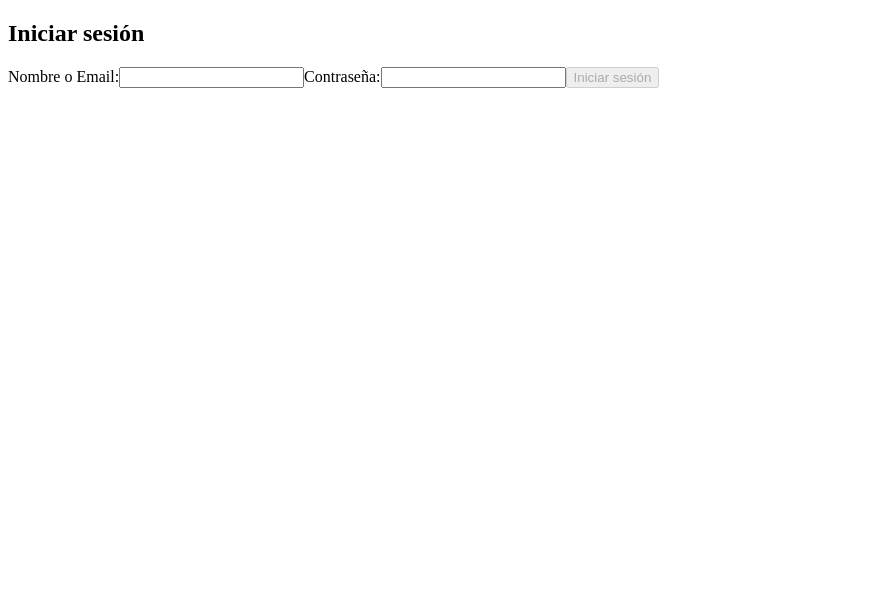
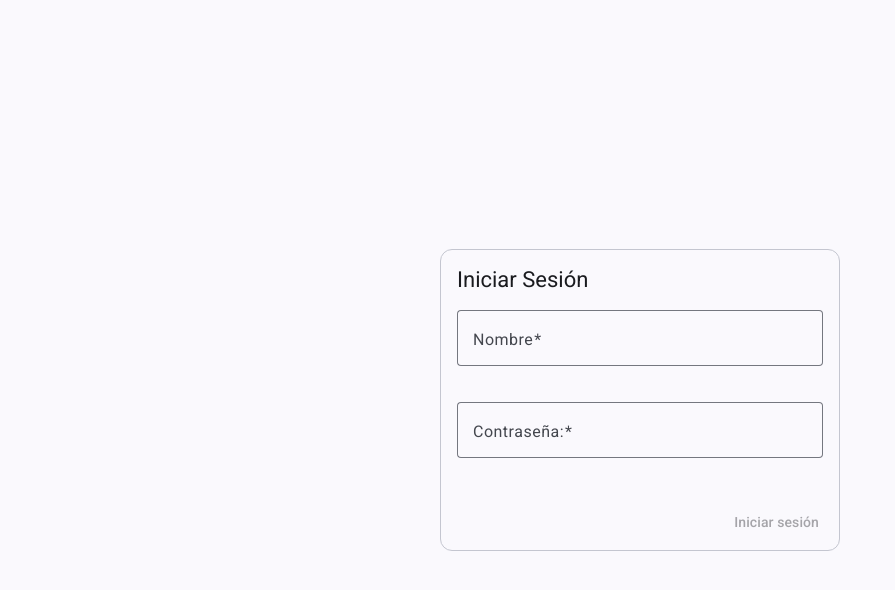
Before and after one commit to DavidArenas55/MOMENTUM_FRONTEND, an Angular app: page /login in a window 1280 px wide. Shown: the top 590 px of the page, without its empty margins (0-895 px from the left). Built offline with nearby package versions, Linux system fonts and the light colour scheme.

Commit message:
canviar login per fer servir components material

```diff
--- a/angular.json
+++ b/angular.json
@@ -27,7 +27,7 @@
               }
             ],
             "styles": [
-              "src/styles.css"
+              "src/styles.scss"
             ],
             "scripts": []
           },
@@ -85,7 +85,7 @@
               }
             ],
             "styles": [
-              "src/styles.css"
+              "src/styles.scss"
             ],
             "scripts": []
           }
--- a/package.json
+++ b/package.json
@@ -10,10 +10,12 @@
   },
   "private": true,
   "dependencies": {
+    "@angular/cdk": "^19.2.3",
     "@angular/common": "^19.2.0",
     "@angular/compiler": "^19.2.0",
     "@angular/core": "^19.2.0",
     "@angular/forms": "^19.2.0",
+    "@angular/material": "^19.2.3",
     "@angular/platform-browser": "^19.2.0",
     "@angular/platform-browser-dynamic": "^19.2.0",
     "@angular/router": "^19.2.0",
--- a/src/app/pages/login/login.component.css
+++ b/src/app/pages/login/login.component.css
@@ -0,0 +1,8 @@
+.login-register-card {
+  width: 400px;
+  position: absolute;
+  left: 50%;
+  top: 50%;
+  -webkit-transform: translate(-50%, -50%);
+  transform: translate(-50%, -50%);
+}
--- a/src/app/pages/login/login.component.html
+++ b/src/app/pages/login/login.component.html
@@ -1,19 +1,32 @@
 <div class="login-container">
-  <h2>Iniciar sesión</h2>
-  <form [formGroup]="loginForm" (ngSubmit)="onSubmit()">
-    <label for="name_or_mail">Nombre o Email:</label>
-    <input id="name_or_mail" formControlName="name_or_mail" type="text" required />
-    <div *ngIf="loginForm.get('name_or_mail')?.invalid && loginForm.get('name_or_mail')?.touched">
-      <small>El nombre o email es obligatorio.</small>
-    </div>
-
-    <label for="password">Contraseña:</label>
-    <input id="password" formControlName="password" type="password" required />
-    <div *ngIf="loginForm.get('password')?.invalid && loginForm.get('password')?.touched">
-      <small>La contraseña es obligatoria.</small>
-    </div>
-
-    <button type="submit" [disabled]="loginForm.invalid">Iniciar sesión</button>
-  </form>
-  <p *ngIf="errorMessage" class="error">{{ errorMessage }}</p>
-</div>
+    <mat-card appearance="outlined" class="login-register-card">
+      <mat-card-header>
+        <mat-card-title>Iniciar Sesión</mat-card-title>
+      </mat-card-header>
+      <mat-card-content>
+        <form [formGroup]="loginForm" (ngSubmit)="onSubmit()">
+          <p>
+            <mat-form-field appearance="outline" style="width: 100%">
+              <mat-label for="name_or_mail">Nombre</mat-label>
+              <input matInput id="name_or_mail" formControlName="name_or_mail" type="text" required />
+              @if (loginForm.get('name_or_mail')?.invalid && loginForm.get('name_or_mail')?.touched) {
+                <mat-error>El nombre es obligatorio</mat-error>
+              }
+            </mat-form-field>
+          </p>
+          <p>
+            <mat-form-field appearance="outline" style="width: 100%">
+              <mat-label for="password">Contraseña:</mat-label>
+              <input matInput id="password" formControlName="password" type="password" required />
+              @if (loginForm.get('password')?.invalid && loginForm.get('password')?.touched){
+                <mat-error>La contraseña es obligatoria</mat-error>
+              }
+            </mat-form-field>
+          </p>
+        </form>
+      </mat-card-content>
+      <mat-card-actions align="end">
+        <button mat-button (click)="onSubmit()" [disabled]="loginForm.invalid">Iniciar sesión</button>
+      </mat-card-actions>
+    </mat-card>
+  </div>
--- a/src/app/services/auth.service.ts
+++ b/src/app/services/auth.service.ts
@@ -10,7 +10,7 @@ export class AuthService {
 
   constructor(private http: HttpClient) {}
 
-  login(credentials: { name: string; password: string }): Observable<any> {
+  login(credentials: { name_or_mail: string; password: string }): Observable<any> {
     return this.http.post(this.apiUrl, credentials);
   }
 }
--- a/src/index.html
+++ b/src/index.html
@@ -6,8 +6,10 @@
   <base href="/">
   <meta name="viewport" content="width=device-width, initial-scale=1">
   <link rel="icon" type="image/x-icon" href="favicon.ico">
+  <link href="https://fonts.googleapis.com/css2?family=Roboto:wght@300;400;500&display=swap" rel="stylesheet">
+  <link href="https://fonts.googleapis.com/icon?family=Material+Icons" rel="stylesheet">
 </head>
-<body>
+<body class="mat-typography">
   <app-root></app-root>
 </body>
 </html>
--- a/src/styles.css
+++ /dev/null
@@ -1 +0,0 @@
-/* You can add global styles to this file, and also import other style files */
--- /dev/null
+++ b/src/styles.scss
@@ -0,0 +1,21 @@
+/* You can add global styles to this file, and also import other style files */
+
+@use '@angular/material' as mat;
+
+html {
+  color-scheme: light dark;
+  @include mat.theme((
+    color: mat.$azure-palette,
+    typography: Roboto,
+    density: 0
+  ));
+}
+
+body {
+  background: var(--mat-sys-surface);
+  color: var(--mat-sys-on-surface);
+}
+
+
+html, body { height: 100%; }
+body { margin: 0; font-family: Roboto, "Helvetica Neue", sans-serif; }
```
Also changed, not shown: src/app/pages/login/login.component.ts (+20 -1 lines), 1 other file (tests, documents, lock files or other folders).
